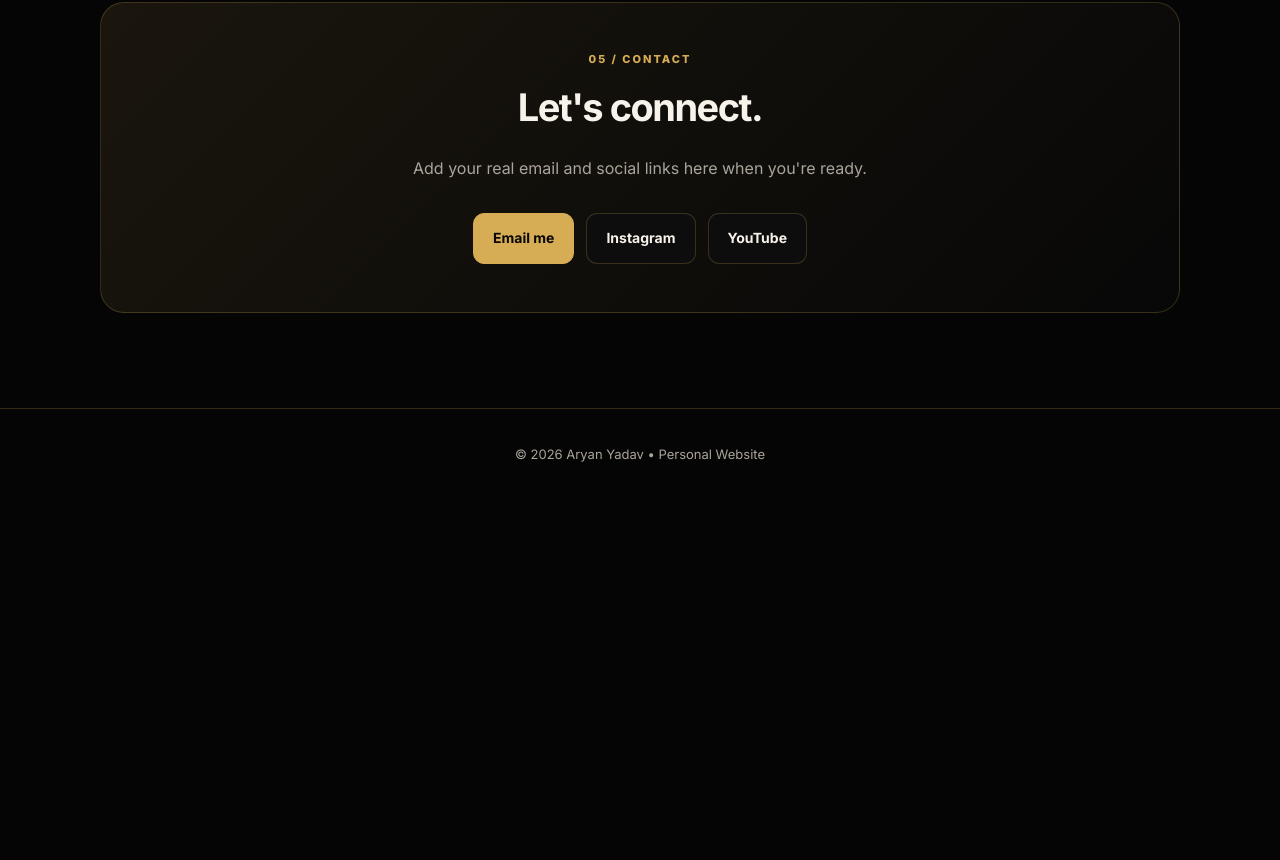
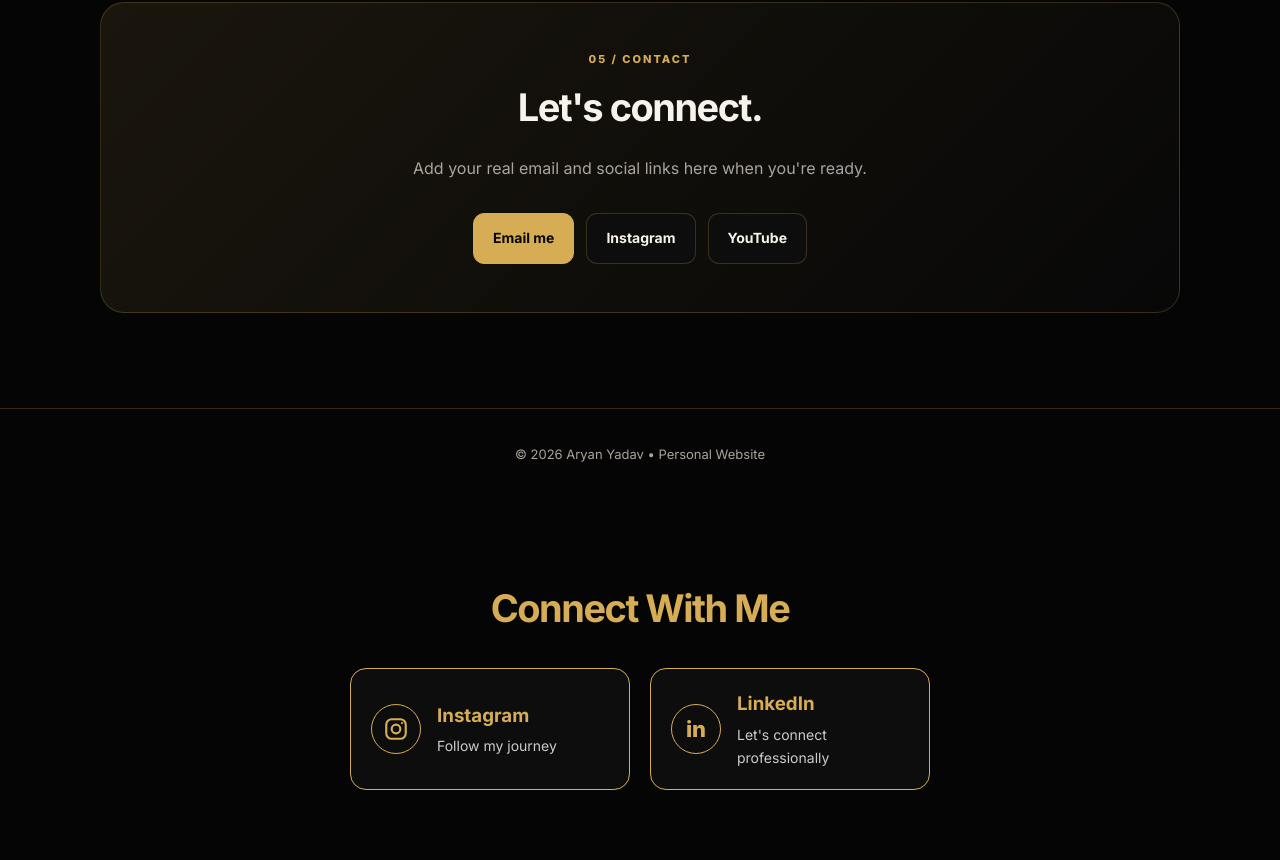
Before and after one commit to aryanyadavtextiles-01/aryanyadavtextiles-01.github.io, a plain HTML site: page index.html in a window 1280 px wide. Shown: the part 2611-3471 px from the top of the page. Before the commit the page ends 3111 px from the top, so only its background shows below. Drawn offline with Linux system fonts and the light colour scheme.

Commit message:
Update index.html

```diff
--- a/index.html
+++ b/index.html
@@ -76,5 +76,121 @@ footer{text-align:center;padding:35px 7%;border-top:1px solid var(--line);font-s
 <section id="contact"><div class="container"><div class="contact"><div class="eyebrow">05 / Contact</div><h2>Let's connect.</h2><p class="intro" style="margin:auto">Add your real email and social links here when you're ready.</p><div class="buttons" style="justify-content:center"><a class="btn primary" href="mailto:your-email@example.com">Email me</a><a class="btn secondary" href="https://instagram.com/" target="_blank">Instagram</a><a class="btn secondary" href="https://youtube.com/" target="_blank">YouTube</a></div></div></div></section>
 
 <footer>© 2026 Aryan Yadav • Personal Website</footer>
+<!-- Social Links -->
+<section class="ay-social-section">
+  <h2>Connect With Me</h2>
+
+  <div class="ay-social-cards">
+
+    <!-- Instagram -->
+    <a href="https://www.instagram.com/aryanyadav.amt/"
+       target="_blank"
+       rel="noopener noreferrer"
+       class="ay-social-card">
+
+      <div class="ay-social-icon">
+        <svg viewBox="0 0 24 24" aria-hidden="true">
+          <rect x="3" y="3" width="18" height="18" rx="5"
+                fill="none" stroke="currentColor" stroke-width="2"/>
+          <circle cx="12" cy="12" r="4"
+                  fill="none" stroke="currentColor" stroke-width="2"/>
+          <circle cx="17.5" cy="6.5" r="1"
+                  fill="currentColor"/>
+        </svg>
+      </div>
+
+      <div>
+        <h3>Instagram</h3>
+        <p>Follow my journey</p>
+      </div>
+    </a>
+
+    <!-- LinkedIn -->
+    <a href="https://www.linkedin.com/in/aryan-yadav-a10a64425"
+       target="_blank"
+       rel="noopener noreferrer"
+       class="ay-social-card">
+
+      <div class="ay-social-icon">
+        <span>in</span>
+      </div>
+
+      <div>
+        <h3>LinkedIn</h3>
+        <p>Let's connect professionally</p>
+      </div>
+    </a>
+
+  </div>
+</section>
+
+<style>
+.ay-social-section {
+  padding: 70px 7%;
+  text-align: center;
+}
+
+.ay-social-section h2 {
+  color: var(--gold, #d4af37);
+  margin-bottom: 30px;
+}
+
+.ay-social-cards {
+  display: flex;
+  justify-content: center;
+  flex-wrap: wrap;
+  gap: 20px;
+}
+
+.ay-social-card {
+  width: 280px;
+  display: flex;
+  align-items: center;
+  gap: 16px;
+  padding: 20px;
+  border: 1px solid var(--gold, #d4af37);
+  border-radius: 16px;
+  background: #0d0d0d;
+  color: white;
+  text-decoration: none;
+  text-align: left;
+  transition: 0.3s ease;
+}
+
+.ay-social-card:hover {
+  transform: translateY(-6px);
+  box-shadow: 0 0 25px rgba(212, 175, 55, 0.3);
+}
+
+.ay-social-icon {
+  width: 50px;
+  height: 50px;
+  flex-shrink: 0;
+  border: 1px solid var(--gold, #d4af37);
+  border-radius: 50%;
+  display: flex;
+  align-items: center;
+  justify-content: center;
+  color: var(--gold, #d4af37);
+  font-size: 22px;
+  font-weight: 800;
+}
+
+.ay-social-icon svg {
+  width: 26px;
+  height: 26px;
+}
+
+.ay-social-card h3 {
+  margin: 0 0 5px;
+  color: var(--gold, #d4af37);
+}
+
+.ay-social-card p {
+  margin: 0;
+  color: #ccc;
+  font-size: 14px;
+}
+</style>
 </body>
 </html>
```
